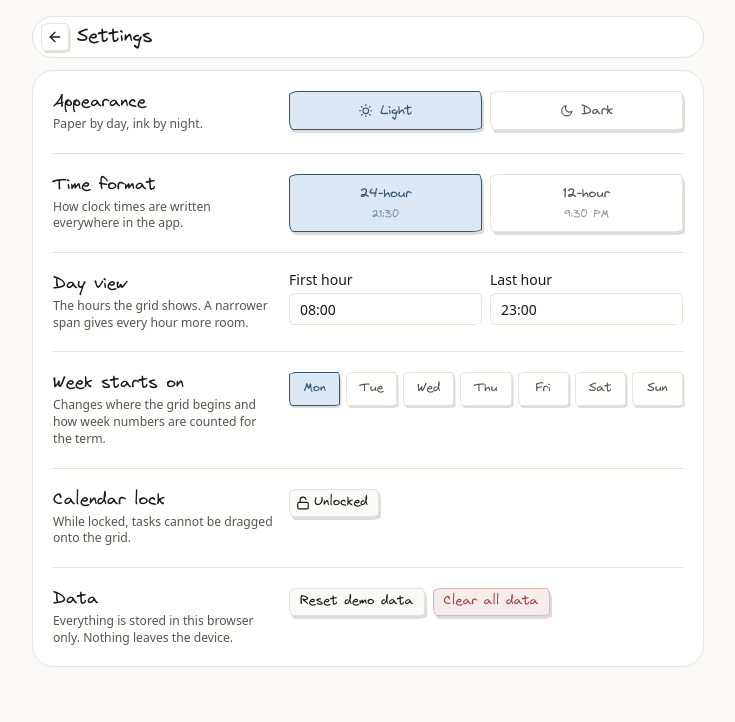
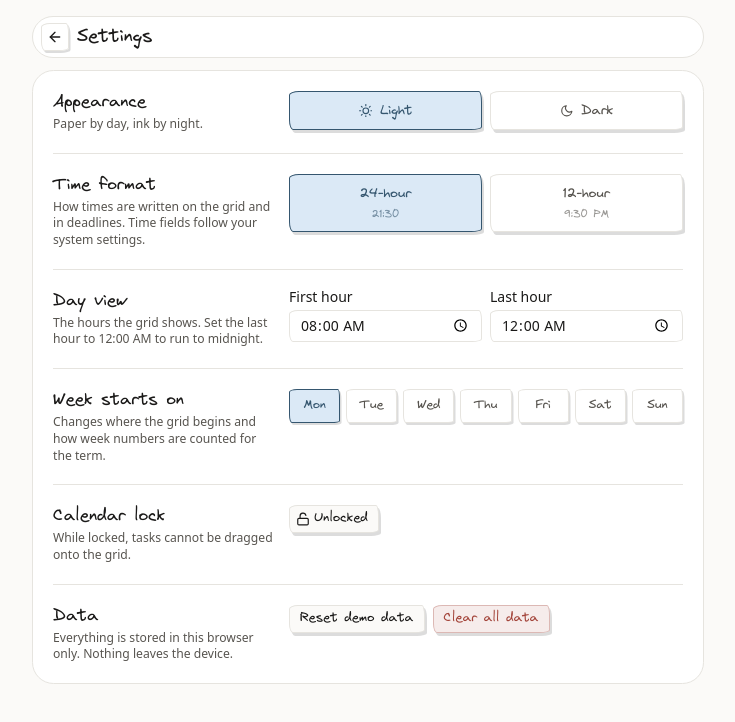
Before and after one commit to abderrahmenex86/TimeTable, a React (Vite) app: page /settings in a window 1280 px wide. Shown: the top 722 px of the page, without its empty margins (272-1007 px from the left). Built offline with nearby package versions, Linux system fonts and the light colour scheme.

Commit message:
[FIX] run the grid to midnight and keep hour labels

```diff
--- a/src/components/fields/time-field.tsx
+++ b/src/components/fields/time-field.tsx
@@ -1,53 +1,31 @@
-import { useState } from 'react'
 import { Input } from '@/components/ui/input'
-import { formatClock, parseTimeInput, type TimeFormat } from '@/domain/time'
+import { formatClock, parseClock } from '@/domain/time'
 import type { Minute } from '@/domain/types'
 
 type TimeFieldProps = {
   id?: string
   value: Minute
   onChange: (minute: Minute) => void
-  format: TimeFormat
 }
 
 /**
- * A clock time the app formats, rather than the browser's native time input.
+ * A native `<input type="time">`.
  *
- * `<input type="time">` is rendered in the OS locale, so a user who picks
- * 24-hour in settings would still see AM/PM in the form. This keeps the whole
- * app on one format.
+ * The control renders in the OS locale — a 24-hour setting cannot change it,
+ * and on Chrome the `lang` attribute does not either — but it brings the
+ * browser's own picker, spinner and mobile keyboard, which is worth more here
+ * than matching the app's text format.
  *
- * While the field is focused it shows exactly what was typed; on blur it
- * re-renders from the committed value, so a half-typed "9:" simply reverts.
+ * `value` is always `HH:MM` in 24 hours, regardless of what the field displays.
  */
-export function TimeField({ id, value, onChange, format }: TimeFieldProps) {
-  const [draft, setDraft] = useState(() => formatClock(value, format))
-  const [editing, setEditing] = useState(false)
-
+export function TimeField({ id, value, onChange }: TimeFieldProps) {
   return (
     <Input
       id={id}
-      inputMode="numeric"
-      autoComplete="off"
-      spellCheck={false}
-      value={editing ? draft : formatClock(value, format)}
-      placeholder={format === '24h' ? '09:00' : '9:00 AM'}
-      onFocus={(event) => {
-        setDraft(formatClock(value, format))
-        setEditing(true)
-        event.currentTarget.select()
-      }}
-      onBlur={() => setEditing(false)}
-      onKeyDown={(event) => {
-        if (event.key === 'Enter') {
-          event.preventDefault()
-          event.currentTarget.blur()
-        }
-      }}
+      type="time"
+      value={formatClock(value, '24h')}
       onChange={(event) => {
-        const text = event.target.value
-        setDraft(text)
-        const parsed = parseTimeInput(text, format)
+        const parsed = parseClock(event.target.value)
         if (parsed !== null) onChange(parsed)
       }}
     />
--- a/src/components/task-panel/task-form.tsx
+++ b/src/components/task-panel/task-form.tsx
@@ -23,7 +23,6 @@ import { TimeField } from '@/components/fields/time-field'
 import { normalizeEstimate } from '@/domain/tasks'
 import type { DateKey, Priority, Subject, Task } from '@/domain/types'
 import { createId } from '@/lib/id'
-import { useTimeFormat } from '@/store/hooks'
 import { useTimetable } from '@/store/timetable-store'
 import { useUndoable } from '@/store/undo'
 
@@ -72,7 +71,6 @@ export function TaskForm({ open, onOpenChange, task, subjects }: TaskFormProps)
   const addTask = useTimetable((state) => state.addTask)
   const updateTask = useTimetable((state) => state.updateTask)
   const deleteTask = useTimetable((state) => state.deleteTask)
-  const timeFormat = useTimeFormat()
   const run = useUndoable()
 
   const [form, setForm] = useState<FormState>(() => initialState(task))
@@ -202,7 +200,6 @@ export function TaskForm({ open, onOpenChange, task, subjects }: TaskFormProps)
                 id="task-time"
                 value={form.time}
                 onChange={(minute) => set('time', minute)}
-                format={timeFormat}
               />
             </div>
 
--- a/src/components/week-grid/entry-form.tsx
+++ b/src/components/week-grid/entry-form.tsx
@@ -33,7 +33,6 @@ import {
 } from '@/domain/types'
 import { createId } from '@/lib/id'
 import { cn } from '@/lib/utils'
-import { useTimeFormat } from '@/store/hooks'
 import { useTimetable } from '@/store/timetable-store'
 import { useUndoable } from '@/store/undo'
 
@@ -99,7 +98,6 @@ export function EntryForm({ open, onOpenChange, entry, subjects }: EntryFormProp
   const deleteEntry = useTimetable((state) => state.deleteEntry)
   const addSubject = useTimetable((state) => state.addSubject)
   const term = useTimetable((state) => state.term)
-  const timeFormat = useTimeFormat()
   const run = useUndoable()
 
   const [form, setForm] = useState<FormState>(() => initialState(entry))
@@ -278,7 +276,6 @@ export function EntryForm({ open, onOpenChange, entry, subjects }: EntryFormProp
                 id="entry-start"
                 value={form.start}
                 onChange={(minute) => set('start', minute)}
-                format={timeFormat}
               />
             </div>
 
@@ -288,7 +285,6 @@ export function EntryForm({ open, onOpenChange, entry, subjects }: EntryFormProp
                 id="entry-end"
                 value={form.end}
                 onChange={(minute) => set('end', minute)}
-                format={timeFormat}
               />
             </div>
 
--- a/src/components/week-grid/week-grid.tsx
+++ b/src/components/week-grid/week-grid.tsx
@@ -97,6 +97,8 @@ export function WeekGrid({
     ) {
       list.push(hour)
     }
+    // A window shorter than two hours would otherwise render no labels at all.
+    if (list.length === 0) list.push(Math.floor(window.start / 60))
     return list
   }, [window])
 
@@ -300,8 +302,11 @@ function TimeGutter({
       {hours.map((hour) => (
         <span
           key={hour}
-          className="absolute right-2 -translate-y-1/2 text-[0.62rem] tabular-nums text-ink-40"
-          style={{ top: topFor(hour * 60, window) }}
+          className={cn(
+            'absolute right-2 text-[0.62rem] tabular-nums text-ink-40',
+            hour * 60 === window.start ? '' : '-translate-y-1/2',
+          )}
+          style={{ top: topFor(hour * 60, window) + (hour * 60 === window.start ? 2 : 0) }}
           data-num
         >
           {formatClock(hour * 60, timeFormat)}
--- a/src/domain/time.ts
+++ b/src/domain/time.ts
@@ -37,51 +37,6 @@ export function formatClock(minute: Minute, format: TimeFormat = '24h'): string
   return `${hour12}:${pad(minutes)} ${suffix}`
 }
 
-/**
- * Lenient parser for the free-text time field.
- *
- * Accepts `9:00`, `09:00`, `9:00 pm`, `9pm`, `21:00` and `2100`, because people
- * type whichever the field happens to show them.
- */
-export function parseTimeInput(value: string, format: TimeFormat = '24h'): Minute | null {
-  const raw = value.trim().toLowerCase().replace(/\s+/g, ' ')
-  if (!raw) return null
-
-  const withSuffix = /^(\d{1,2})(?::([0-5]\d))?\s*(am|pm)$/.exec(raw)
-  if (withSuffix) {
-    const hours = Number(withSuffix[1])
-    const minutes = Number(withSuffix[2] ?? '0')
-    if (hours < 1 || hours > 12) return null
-    const base = hours % 12
-    return (withSuffix[3] === 'pm' ? base + 12 : base) * MINUTES_PER_HOUR + minutes
-  }
-
-  const colon = /^(\d{1,2}):([0-5]\d)$/.exec(raw)
-  if (colon) {
-    const hours = Number(colon[1])
-    const minutes = Number(colon[2])
-    return hours > 23 ? null : hours * MINUTES_PER_HOUR + minutes
-  }
-
-  // Bare `0900` / `2100` — only unambiguous in 24-hour mode.
-  if (format === '24h') {
-    const compact = /^([01]\d|2[0-3])([0-5]\d)$/.exec(raw)
-    if (compact) {
-      return Number(compact[1]) * MINUTES_PER_HOUR + Number(compact[2])
-    }
-  }
-
-  const hourOnly = /^(\d{1,2})$/.exec(raw)
-  if (hourOnly) {
-    const hours = Number(hourOnly[1])
-    if (hours > 23) return null
-    // In 12-hour mode a bare "9" means 9 AM, not 21:00.
-    return hours * MINUTES_PER_HOUR
-  }
-
-  return null
-}
-
 export function clampMinute(minute: Minute): Minute {
   return Math.min(MINUTES_PER_DAY, Math.max(0, Math.round(minute)))
 }
--- a/src/routes/settings-view.tsx
+++ b/src/routes/settings-view.tsx
@@ -107,7 +107,7 @@ export function SettingsView() {
 
           <Section
             title="Time format"
-            description="How clock times are written everywhere in the app."
+            description="How times are written on the grid and in deadlines. Time fields follow your system settings."
           >
             <div className="flex gap-2">
               {(
@@ -143,7 +143,7 @@ export function SettingsView() {
 
           <Section
             title="Day view"
-            description="The hours the grid shows. A narrower span gives every hour more room."
+            description="The hours the grid shows. Set the last hour to 12:00 AM to run to midnight."
           >
             <div className="flex items-end gap-2">
               <div className="flex flex-1 flex-col gap-1.5">
@@ -152,7 +152,6 @@ export function SettingsView() {
                   id="day-start"
                   value={dayStart}
                   onChange={(minute) => setDayWindow(minute, dayEnd)}
-                  format={timeFormat}
                 />
               </div>
               <div className="flex flex-1 flex-col gap-1.5">
@@ -160,8 +159,10 @@ export function SettingsView() {
                 <TimeField
                   id="day-end"
                   value={dayEnd}
-                  onChange={(minute) => setDayWindow(dayStart, minute)}
-                  format={timeFormat}
+                  onChange={(minute) =>
+                    // 12:00 AM in the end field means "to midnight", not 00:00.
+                    setDayWindow(dayStart, minute === 0 ? 24 * 60 : minute)
+                  }
                 />
               </div>
             </div>
--- a/src/store/model.ts
+++ b/src/store/model.ts
@@ -32,7 +32,7 @@ export const DEFAULT_SETTINGS: Settings = {
   tasksLocked: false,
   timeFormat: '24h',
   dayStart: 8 * 60,
-  dayEnd: 23 * 60,
+  dayEnd: 24 * 60,
 }
 
 /**
@@ -52,7 +52,7 @@ export type TimetableData = {
   settings: Settings
 }
 
-export const SCHEMA_VERSION = 1
+export const SCHEMA_VERSION = 2
 
 /** A blank slate that still knows which week it is. */
 export function createEmptyData(
--- a/src/store/timetable-store.ts
+++ b/src/store/timetable-store.ts
@@ -14,6 +14,7 @@ import type {
 } from '@/domain/types'
 import {
   createEmptyData,
+  DEFAULT_SETTINGS,
   SCHEMA_VERSION,
   type ThemeMode,
   type TimetableData,
@@ -344,6 +345,17 @@ export const useTimetable = create<TimetableState>()(
     {
       name: 'timetable',
       version: SCHEMA_VERSION,
+      /**
+       * v1 shipped a grid that ended at 23:00. Anyone who never touched the
+       * setting should get the new midnight default rather than being stuck on
+       * the old one forever.
+       */
+      migrate: (persisted) => {
+        const state = persisted as TimetableData
+        const settings = { ...DEFAULT_SETTINGS, ...(state.settings ?? {}) }
+        if (settings.dayEnd === 23 * 60) settings.dayEnd = 24 * 60
+        return { ...state, settings }
+      },
       storage: createIndexedDbStorage<TimetableData>(),
       partialize: (state) => pickData(state),
       onRehydrateStorage: () => (state) => {
```
Also changed, not shown: 5 other files (tests, documents, lock files or other folders).
